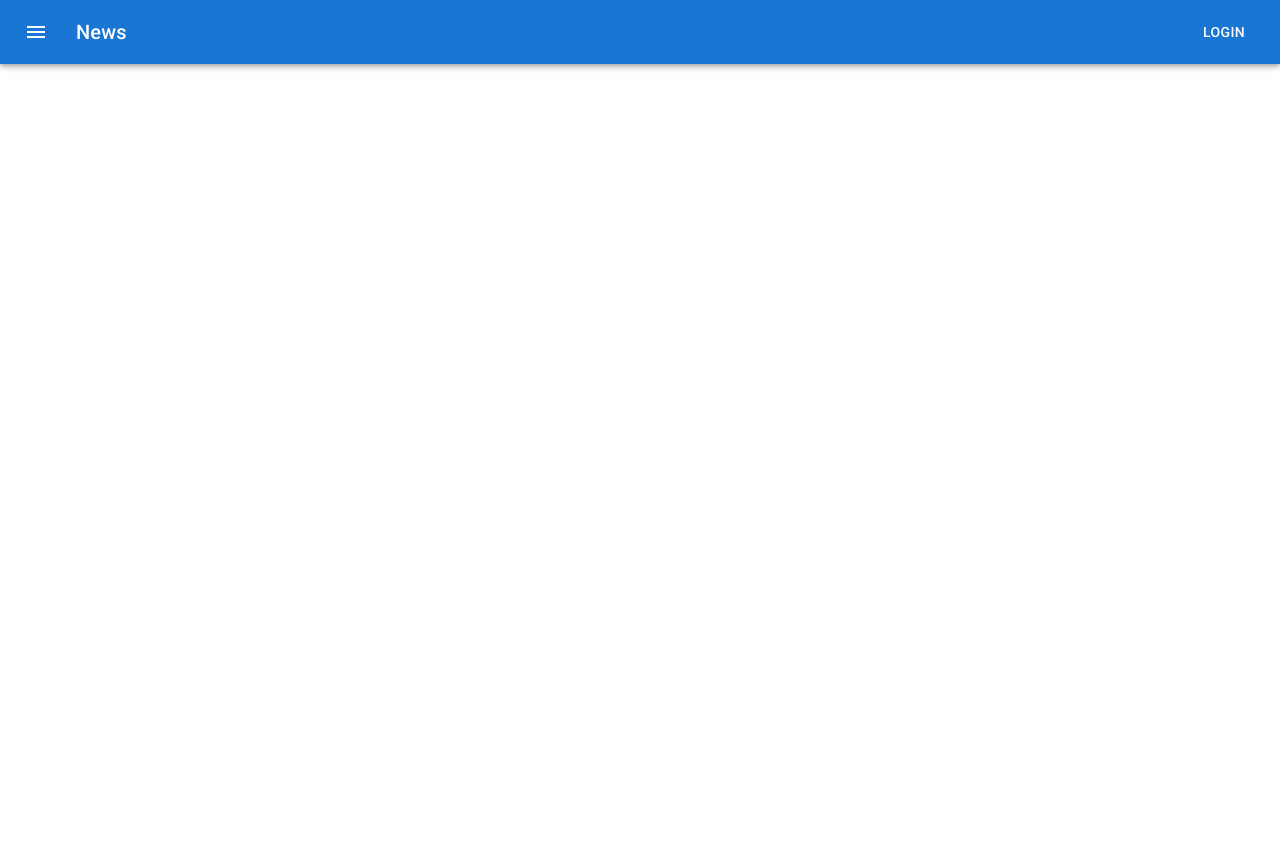
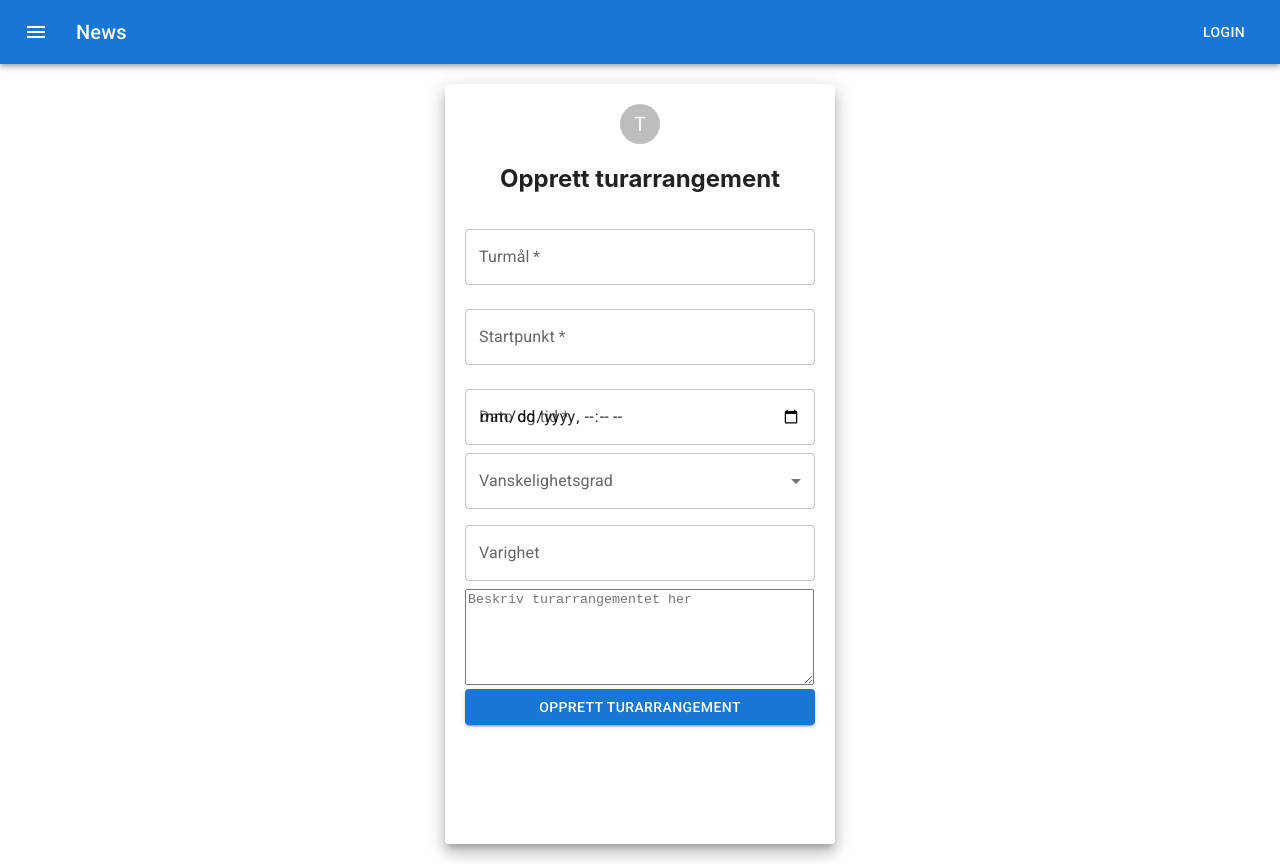
Before and after one commit to eriksalv/turvenn-tdt4140, a React (Create React App) app in the folder frontend/: page /create-trip in a window 1280 px wide. Before the commit this address had no page. Before the commit the page ends 800 px from the top, so only its background shows below. Built offline with nearby package versions, Linux system fonts and the light colour scheme.

Commit message:
feat(#9) Pyntet litt på CreateTrip-siden

```diff
--- a/frontend/src/App.js
+++ b/frontend/src/App.js
@@ -1,7 +1,7 @@
 import React from "react";
 import Login from "./pages/Login";
 import Register from "./pages/Register";
-import OpprettTur from "./pages/OpprettTur";
+import CreateTrip from "./pages/CreateTrip";
 import Header from "./components/Header";
 import { BrowserRouter as Router, Route, Routes } from "react-router-dom";
 
@@ -12,7 +12,7 @@ function App() {
       <Routes>
         <Route path="/" element={<Login />} />
         <Route path="register" element={<Register />} />
-        <Route path="tur" element={<OpprettTur />} />
+        <Route path="create-trip" element={<CreateTrip />} />
       </Routes>
     </Router>
   );
--- /dev/null
+++ b/frontend/src/pages/CreateTrip.jsx
@@ -0,0 +1,119 @@
+import React, {useState} from 'react';
+import {Grid, Button, Paper, Avatar, TextField, FormControl, InputLabel, Select, MenuItem, } from "@mui/material";
+
+function OpprettTur() {
+
+    const [formData, setFormData] = useState({
+        destination: '',
+        startpoint: '',
+        date: '',
+        difficulty: '',
+        duration: '',
+        description: ''
+    });
+
+    const {destination, startpoint, date, difficulty, duration, description} = formData;
+    const paperStyle = {padding:20, height:'90vh', width:350, margin:'20px auto'};
+
+    const onChange = (e) => {
+        setFormData((prevState) => ({
+          ...prevState,
+          [e.target.id]: e.target.value,
+        }));
+      };
+
+    const onSubmit = (e) => {
+        e.preventDefault()
+        console.log(`Destination: ${destination}, Startpoint: ${startpoint}, Date: ${date}`);
+    }
+
+return (
+<main>
+  <Grid>
+    <Paper elevation={10} style={paperStyle}>
+      <Grid align='center'>
+        <Avatar>T</Avatar>
+        <h2>Opprett turarrangement</h2>
+      </Grid>
+
+      <Grid>
+        <form onSubmit={onSubmit}>
+          <TextField
+            label='Turmål'
+            placeholder='Hvor går turen?'
+            required
+            fullWidth
+            value={destination}
+            margin='normal'
+            onChange={onChange}
+          />
+          <TextField
+            label='Startpunkt'
+            placeholder='Hvor starter turen?'
+            required
+            fullWidth
+            value={startpoint}
+            margin='normal'
+            onChange={onChange}
+          />
+          <TextField
+            id="datetime-local"
+            label="Dato og tid"
+            type="datetime-local"
+            required
+            fullWidth
+            value={date}
+            margin='normal'
+            onChange={onChange}
+          />
+          <FormControl fullWidth>
+            <InputLabel id="difficulty">
+              Vanskelighetsgrad
+            </InputLabel>
+            <Select
+              labelId="difficulty"
+              id="difficulty"
+              value={difficulty}
+              label="Vanskelighetsgrad"
+              onChange={onChange}
+            >
+              <MenuItem >Enkel</MenuItem>
+              <MenuItem >Middels</MenuItem>
+              <MenuItem >Krevende</MenuItem>
+              <MenuItem >Ekstra krevende</MenuItem>
+            </Select>
+          </FormControl>
+          <TextField
+            id="duration"
+            label="Varighet"
+            placeholder='Hvor lenge varer turen?'
+            fullWidth
+            value={duration}
+            margin='normal'
+            onChange={onChange}
+          />
+          <textarea
+            id='descrition'
+            label='Beskrivelse'
+            placeholder='Beskriv turarrangementet her'
+            rows={6}
+            cols ={41}
+            value={description}
+            margin='normal'
+            onChange={onChange}
+          ></textarea>
+          <Button className="btn btn-success" type="submit" variant="contained" fullWidth>
+            Opprett turarrangement
+          </Button>
+        </form>
+      </Grid>
+    </Paper>
+  </Grid>
+
+
+</main>
+
+  );
+}
+
+export default OpprettTur;
--- a/frontend/src/pages/OpprettTur.jsx
+++ /dev/null
@@ -1,46 +0,0 @@
-import React, {useState} from 'react';
-
-function OpprettTur() {
-
-    const [formData, setFormData] = useState({
-        destination: '',
-        startpoint: '',
-        date: '',
-        difficulty: '',
-        duration: '',
-        description: ''
-    });
-
-    const {destination, startpoint, date, difficulty, duration, description} = formData;
-
-    const onChange = (e) => {
-        setFormData((prevState) => ({
-          ...prevState,
-          [e.target.id]: e.target.value,
-        }));
-      };
-
-    const onSubmit = (e) => {
-        e.preventDefault()
-        console.log(`Destination: ${destination}, Startpoint: ${startpoint}, Date: ${date}`);
-    }
-
-return <div>
-      <h1>Opprett en tur</h1>
-      <label htmlFor="destination">Turmål</label>
-      <input type="text" value={destination} id="destination" name='destination' onChange={onChange}/>
-      <label htmlFor="startpoint">Startpunkt</label>
-      <input type="text" value={startpoint} id="startpoint" name='startpoint' onChange={onChange}/>
-      <label htmlFor="date">Dato</label>
-      <input type="datetime-local" value={date} id="date" name='date' onChange={onChange}/>
-      <label htmlFor="difficulty">Vanskelighetsgrad</label>
-      <input type="text" value={difficulty} id="difficulty" name='difficulty' onChange={onChange}/>
-      <label htmlFor="duration">Varighet</label>
-      <input type="text" value={duration} id="duration" name='duration' onChange={onChange}/>
-      <label htmlFor="description">Beskrivelse</label>
-      <input type="text" value={description} id="description" name='descrition' onChange={onChange}/>
-      <button className="btn btn-success">Opprett tur</button>
-  </div>;
-}
-
-export default OpprettTur;
```
